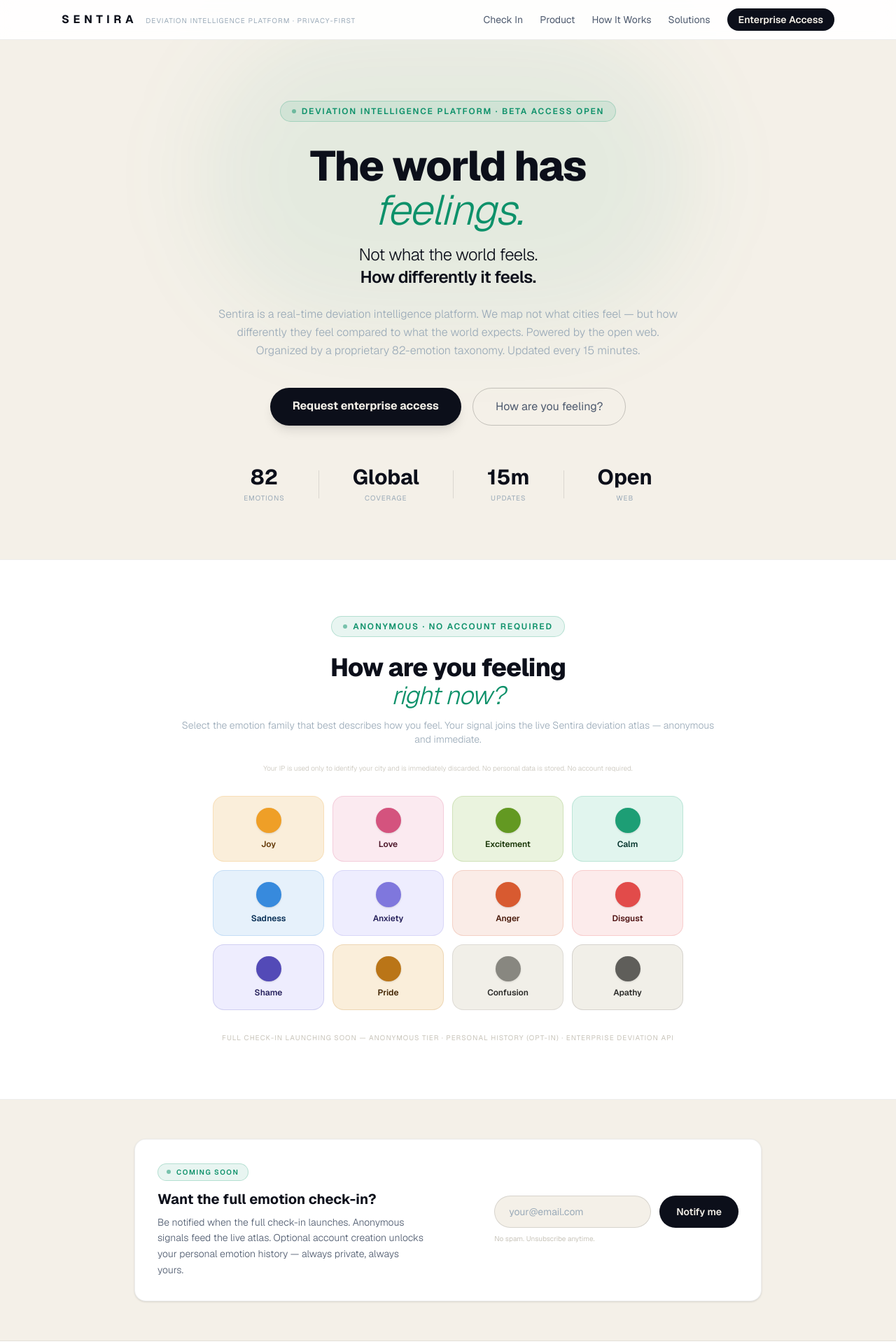
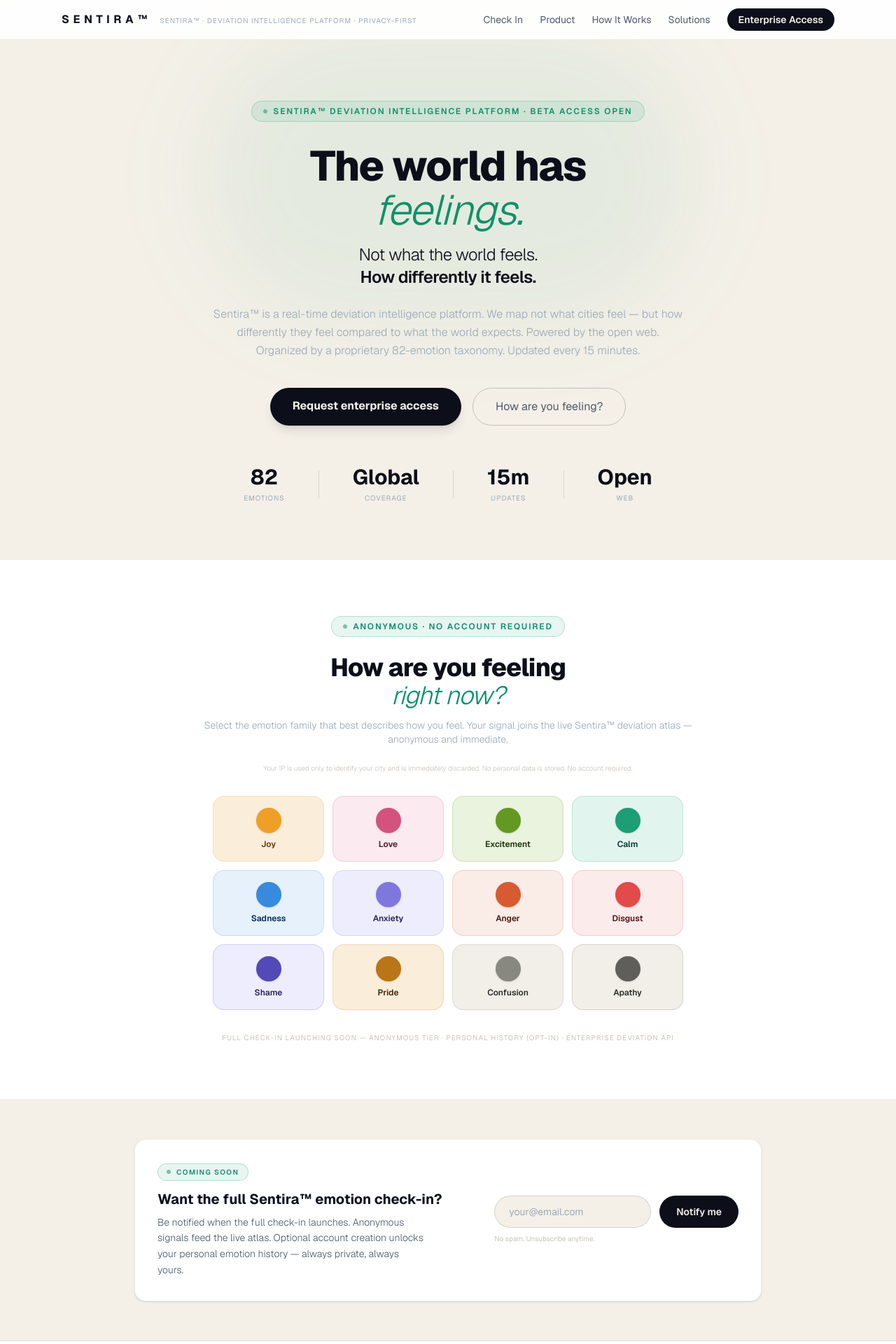
Before and after one commit to andrewblackman655/Sentimap, a Next.js app: page / in a window 1280 px wide. Shown: the top 1920 px of the page at 70% size. Built offline with nearby package versions, Linux system fonts and the light colour scheme.

Commit message:
Add trademark symbol

```diff
--- a/app/page.tsx
+++ b/app/page.tsx
@@ -111,8 +111,8 @@
       <nav className="fixed top-0 left-0 right-0 z-50 border-b border-black/[0.07] bg-white/92 backdrop-blur-md">
         <div className="max-w-6xl mx-auto px-6 h-14 flex items-center justify-between">
           <div>
-            <span className="text-base font-bold tracking-[0.35em] text-[#0C0F1A] uppercase">Sentira</span>
-            <span className="ml-3 text-[10px] text-[#9AAAB8] uppercase tracking-widest hidden sm:inline">Deviation Intelligence Platform · Privacy-First</span>
+            <span className="text-base font-bold tracking-[0.35em] text-[#0C0F1A] uppercase">Sentira™</span>
+            <span className="ml-3 text-[10px] text-[#9AAAB8] uppercase tracking-widest hidden sm:inline">Sentira™ · Deviation Intelligence Platform · Privacy-First</span>
           </div>
           <div className="flex items-center gap-6 text-sm text-[#4E5A6E]">
             <a href="#pulse" className="hover:text-[#0C0F1A] transition">Check In</a>
@@ -134,7 +134,7 @@
           {/* Platform badge */}
           <div className="inline-flex items-center gap-2 bg-[#1D9E75]/10 border border-[#1D9E75]/25 text-[#0D916A] text-xs px-4 py-1.5 rounded-full mb-8 font-semibold tracking-[0.15em] uppercase">
             <span className="w-1.5 h-1.5 rounded-full bg-[#0D916A] animate-pulse" />
-            Deviation Intelligence Platform · Beta Access Open
+            Sentira™ Deviation Intelligence Platform · Beta Access Open
           </div>
 
           {/* Headline */}
@@ -151,7 +151,7 @@
 
           {/* Platform description */}
           <p className="text-base text-[#9AAAB8] leading-relaxed max-w-2xl mx-auto mb-10 font-light">
-            Sentira is a real-time deviation intelligence platform. We map not what cities feel — but how differently they feel compared to what the world expects. Powered by the open web. Organized by a proprietary 82-emotion taxonomy. Updated every 15 minutes.
+            Sentira™ is a real-time deviation intelligence platform. We map not what cities feel — but how differently they feel compared to what the world expects. Powered by the open web. Organized by a proprietary 82-emotion taxonomy. Updated every 15 minutes.
           </p>
 
           {/* CTAs */}
@@ -203,7 +203,7 @@
                 <span className="text-[#0D916A] font-light italic">right now?</span>
               </h2>
               <p className="text-[#9AAAB8] mb-6 font-light text-sm">
-                Select the emotion family that best describes how you feel. Your signal joins the live Sentira deviation atlas — anonymous and immediate.
+                Select the emotion family that best describes how you feel. Your signal joins the live Sentira™ deviation atlas — anonymous and immediate.
               </p>
               <p className="text-[10px] text-[#C8C4BA] mb-8 font-light">
                 Your IP is used only to identify your city and is immediately discarded. No personal data is stored. No account required.
@@ -235,7 +235,7 @@
               </div>
               <h2 className="text-2xl font-bold mb-2 text-[#0C0F1A]">Signal received.</h2>
               <p className="text-[#9AAAB8] font-light text-sm mb-8">
-                Your <strong style={{ color: pulseFamily?.color }}>{pulseFamily?.family}</strong> signal has been added to the live Sentira deviation atlas.
+                Your <strong style={{ color: pulseFamily?.color }}>{pulseFamily?.family}</strong> signal has been added to the live Sentira™ deviation atlas.
               </p>
               <div className="bg-[#F4F0E8] border border-black/[0.07] rounded-2xl p-5 text-left max-w-xl mx-auto mb-6">
                 <p className="text-[10px] uppercase tracking-widest text-[#9AAAB8] mb-3 font-semibold">Your signal in the deviation feed</p>
@@ -252,7 +252,7 @@
                         {pulseFamily?.family}
                       </span>
                       <span className="text-xs px-2.5 py-0.5 rounded-full bg-[#E8F5F1] text-[#0D916A] font-semibold">
-                        declared · Layer 0
+                        declared · Sentira™ Layer 0
                       </span>
                       <span className="text-xs text-[#9AAAB8]">just now</span>
                     </div>
@@ -290,7 +290,7 @@
                 <span className="w-1.5 h-1.5 rounded-full bg-[#0D916A] animate-pulse" />
                 Coming Soon
               </div>
-              <h3 className="text-xl font-bold text-[#0C0F1A] mb-2">Want the full emotion check-in?</h3>
+              <h3 className="text-xl font-bold text-[#0C0F1A] mb-2">Want the full Sentira™ emotion check-in?</h3>
               <p className="text-sm text-[#4E5A6E] font-light leading-relaxed max-w-sm">
                 Be notified when the full check-in launches. Anonymous signals feed the live atlas. Optional account creation unlocks your personal emotion history — always private, always yours.
               </p>
@@ -334,7 +334,7 @@
         <div className="max-w-6xl mx-auto">
           <div className="text-center mb-12">
             <p className="text-[10px] uppercase tracking-[0.25em] text-[#0D916A] font-semibold mb-3">Intelligence Platform Preview</p>
-            <h2 className="text-3xl font-bold mb-3 text-[#0C0F1A]">Geographic deviation intelligence.<br />In color, not text.</h2>
+            <h2 className="text-3xl font-bold mb-3 text-[#0C0F1A]">Sentira™ Geographic Deviation Intelligence.<br />In color, not text.</h2>
             <p className="text-[#4E5A6E] max-w-xl mx-auto font-light">Real-time deviation intelligence across global markets — color-coded by emotion, normalized against city baselines, updated every 15 minutes.</p>
           </div>
 
@@ -347,7 +347,7 @@
               <span className="ml-3 text-xs text-[#9AAAB8] font-mono">app.sentira.net/dashboard · live deviation intelligence</span>
             </div>
             {/* eslint-disable-next-line @next/next/no-img-element */}
-            <img src="/dashboard.png" alt="Sentira deviation intelligence dashboard — live global emotion map with city-level deviation scores" style={{ width: "100%", display: "block" }} />
+            <img src="/dashboard.png" alt="Sentira™ deviation intelligence dashboard — live global emotion map with city-level deviation scores" style={{ width: "100%", display: "block" }} />
             <div className="px-5 py-3 bg-white border-t border-black/[0.07] flex items-center justify-between">
               <p className="text-xs font-semibold text-[#0C0F1A]">Live Deviation Dashboard</p>
               <p className="text-xs text-[#9AAAB8] font-light">Global deviation atlas · City signals · Baseline comparisons · Mobile views</p>
@@ -462,8 +462,8 @@
       <section id="how-it-works" className="py-24 px-6 bg-white border-b border-black/[0.07]">
         <div className="max-w-5xl mx-auto">
           <div className="text-center mb-16">
-            <p className="text-[10px] uppercase tracking-[0.25em] text-[#0D916A] font-semibold mb-3">The Sentira Methodology</p>
-            <h2 className="text-3xl font-bold mb-3 text-[#0C0F1A]">Five layers. One truth.</h2>
+            <p className="text-[10px] uppercase tracking-[0.25em] text-[#0D916A] font-semibold mb-3">The Sentira™ Methodology</p>
+            <h2 className="text-3xl font-bold mb-3 text-[#0C0F1A]">Five layers. One truth. — Sentira™</h2>
             <p className="text-[#4E5A6E] max-w-xl mx-auto font-light">From open web signal to geographic deviation intelligence — in five proprietary steps.</p>
           </div>
           <div className="grid grid-cols-1 sm:grid-cols-2 lg:grid-cols-5 gap-4">
@@ -489,7 +489,7 @@
         <div className="max-w-5xl mx-auto">
           <div className="text-center mb-16">
             <p className="text-[10px] uppercase tracking-[0.25em] text-[#0D916A] font-semibold mb-3">Intelligence Solutions</p>
-            <h2 className="text-3xl font-bold mb-3 text-[#0C0F1A]">Built for the intelligence teams that move first.</h2>
+            <h2 className="text-3xl font-bold mb-3 text-[#0C0F1A]">Built for the intelligence teams that move first. Only on Sentira™.</h2>
             <p className="text-[#4E5A6E] max-w-xl mx-auto font-light">Financial analysts, news intelligence desks, institutional researchers, and campaign strategists — Sentira provides the deviation signal that no existing data feed carries.</p>
           </div>
           <div className="grid grid-cols-1 sm:grid-cols-2 gap-5">
@@ -519,6 +519,7 @@
           <h2 className="text-4xl font-extrabold mb-4 text-[#0C0F1A]">
             Not what the world feels.<br />
             <span className="text-[#0D916A] italic font-light">How differently it feels.</span>
+          <p className="text-xs text-[#9AAAB8] mt-2">Sentira™ — Deviation Intelligence Platform</p>
           </h2>
           <p className="text-[#4E5A6E] mb-10 font-light leading-relaxed max-w-lg mx-auto">
             Request a platform demonstration. See how deviation intelligence compares to your existing sentiment tools — and why the difference is the signal your stack is currently missing.
@@ -541,12 +542,12 @@
       <footer className="border-t border-black/[0.07] py-10 px-6 bg-[#0C0F1A]">
         <div className="max-w-6xl mx-auto flex flex-col sm:flex-row items-center justify-between gap-4">
           <div>
-            <p className="text-[#F4F0E8] font-bold tracking-[0.35em] text-sm uppercase mb-1">Sentira</p>
+            <p className="text-[#F4F0E8] font-bold tracking-[0.35em] text-sm uppercase mb-1">Sentira™</p>
             <p className="text-white/50 text-xs mb-1">Deviation Intelligence Platform</p>
-            <p className="text-white/25 text-xs">Signal · Emotion · Nuance · Trends · Insight · Real-time · Atlas</p>
+            <p className="text-white/25 text-xs">Signal · Emotion · Nuance · Trends · Insight · Real-time · Atlas · ™</p>
           </div>
           <p className="text-white/25 text-xs text-center sm:text-right">
-            © {new Date().getFullYear()} Sentira — Andrew Wesley Blackman<br />
+            © {new Date().getFullYear()} Sentira™ — Andrew Wesley Blackman<br />
             Anonymous signal collection · No personal data stored · No individual tracking
           </p>
         </div>
```
